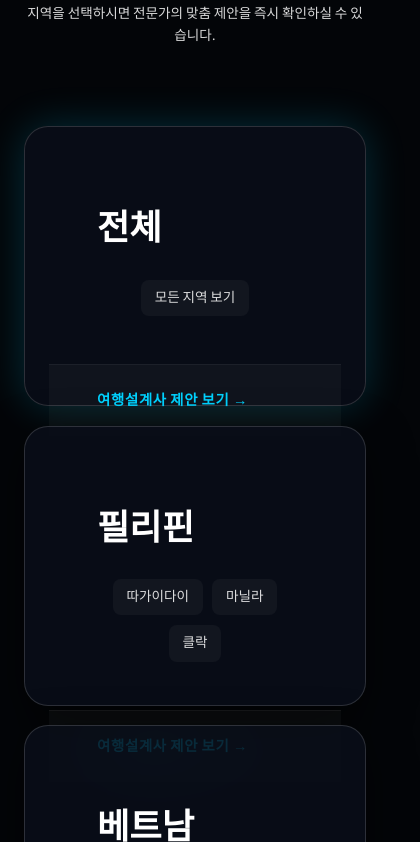
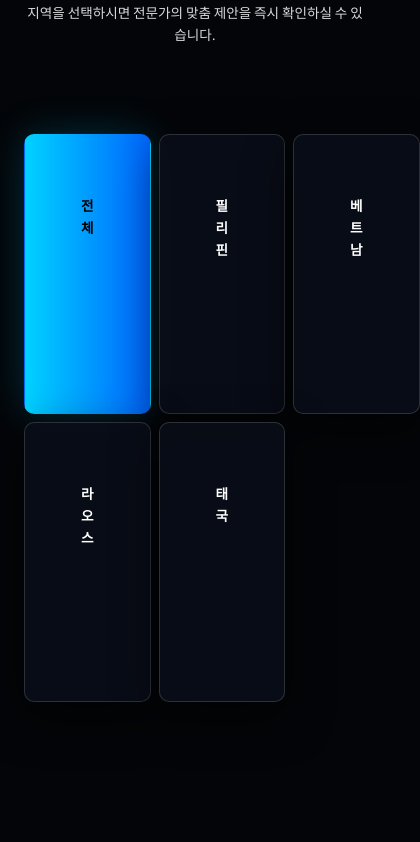
Before and after one commit to gijotour/gijo-tour-app, a React (Vite) app: page /gijotour in a window 390 px wide. Shown: the part 5282-6124 px from the top of the page, 420 px wide, since content can reach past the window. Built offline with nearby package versions, Linux system fonts and the light colour scheme.

Commit message:
fix: 모바일 지역 선택기 '컴팩트 칩 뷰'로 개편 (한눈에 보기 최적화)

```diff
--- a/src/index.css
+++ b/src/index.css
@@ -2922,8 +2922,43 @@ html {
     height: 180px !important;
   }
 
+  /* Compact Region Selector for Mobile */
+  .region-grid {
+    display: grid !important;
+    grid-template-columns: repeat(3, 1fr) !important;
+    gap: 0.5rem !important;
+    padding: 0.5rem 0 !important;
+  }
+
   .region-card-landing {
-    padding: 1.5rem !important;
+    padding: 0.8rem 0.5rem !important;
+    text-align: center !important;
+    border-radius: 10px !important;
+    min-height: auto !important;
+    display: flex !important;
+    align-items: center !important;
+    justify-content: center !important;
+    background: rgba(255, 255, 255, 0.05) !important;
+  }
+
+  .region-card-landing .region-name {
+    font-size: 0.85rem !important;
+    margin: 0 !important;
+  }
+
+  .region-card-landing .city-list,
+  .region-card-landing .region-footer {
+    display: none !important;
+  }
+
+  .region-card-landing.active {
+    background: var(--accent-brand) !important;
+    border-color: transparent !important;
+  }
+
+  .region-card-landing.active .region-name {
+    color: #000 !important;
+    font-weight: 800 !important;
   }
 
   .nav-username { font-size: var(--m-fs-sm) !important; max-width: 60px; }
```
